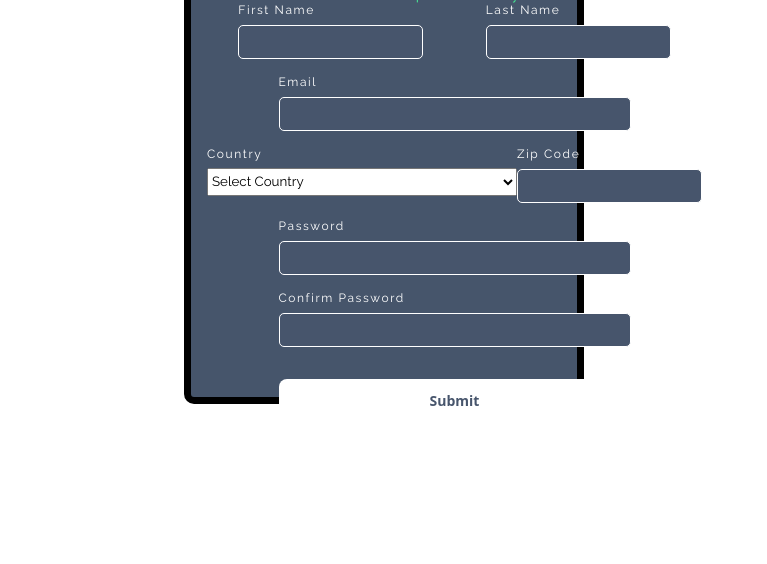
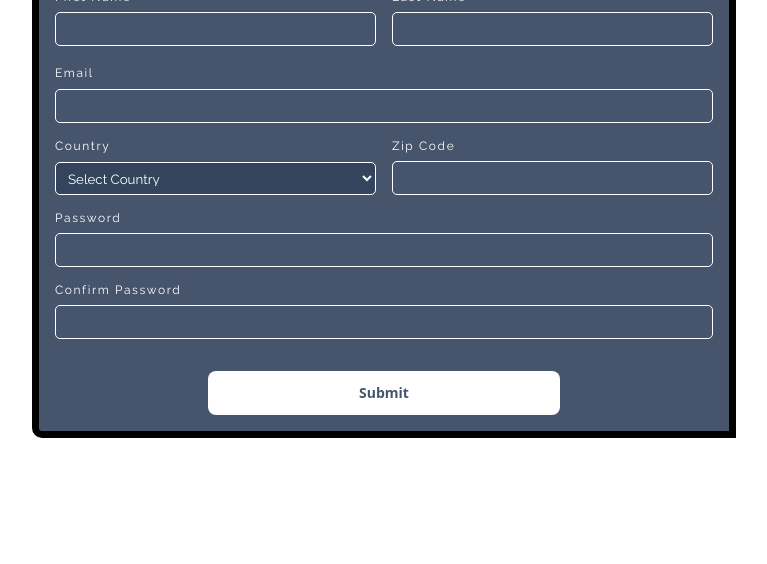
Before and after one commit to niko17x/general-form, a website: page index.html in a window 1280 px wide. Shown: the part 236-800 px from the top of the page, without its empty margins (256-1023 px from the left). Drawn offline with Linux system fonts and the light colour scheme; a web font is replaced by a local one.

Commit message:
Updated for theme color and fixed issue with error message span causing grid elements to shift unporportionatly

```diff
--- a/style.css
+++ b/style.css
@@ -13,17 +13,15 @@ body {
 }
 
 .container {
+  background: #32425be5;
   position: relative;
   display: grid;
   place-self: center;
   border: 7px solid black;
-  height: 60vh;
-  width: 25rem;
+  /* height: 65vh; */
+  width: 55vw;
   padding: 1rem;
   border-radius: 0 0 0 10px;
-
-  /* background: linear-gradient(#ffffff, #9198e5); */
-  background: #32425be5;
 }
 
 .form-header {
@@ -39,6 +37,7 @@ body {
 
 .form-header span {
   color: rgba(69, 247, 152, 0.863);
+  margin: 0.3rem 0 1rem 0;
 }
 
 .form-header span {
@@ -50,8 +49,8 @@ body {
   align-items: center;
   justify-content: center;
   position: absolute;
-  left: 96.4%;
-  bottom: 97%;
+  left: 97.4%;
+  bottom: 95.5%;
   height: 30px;
   width: 30px;
   border: 3px solid white;
@@ -61,7 +60,7 @@ body {
 }
 
 .form-header .close:hover {
-  background: yellow;
+  background: rgb(46, 80, 230);
   transform: scale(1.7);
 }
 
@@ -76,45 +75,45 @@ body {
   display: grid;
   grid-template-columns: 1fr 1fr;
   width: 100%;
-}
-
-.row-two,
-.row-four {
-  display: grid;
-  width: 100%;
-}
-
-.row-one .first-name,
-.row-one .last-name {
-  display: grid;
-  justify-content: space-evenly;
-}
-
-.row-two .email {
-  display: grid;
-  justify-content: space-evenly;
+  gap: 1rem;
 }
 
 .row-two input,
 .row-four input {
-  width: 22rem;
+  gap: 1rem;
 }
 
-.row-three .country,
-.row-three .zip-code {
+.row-four {
   display: grid;
-  justify-content: space-evenly;
+  gap: 1rem;
 }
 
-.row-four .password,
-.row-four .confirm-password {
-  display: grid;
-  justify-content: space-evenly;
+#password,
+#confirm-password,
+#email,
+#first-name,
+#last-name,
+#country,
+#zip-code {
+  width: 100%;
 }
 
-.row-four .confirm-password {
-  margin-top: 1rem;
+#country {
+  height: 2.1rem;
+  border: 1px solid white;
+  border-radius: 5px;
+  background: #32425be5;
+  color: white;
+  display: grid;
+  margin-top: 0.55rem;
+  padding: 0.5rem;
+  font-family: 'Raleway';
 }
+
+.error-msg {
+  opacity: 0.3;
+}
+
 
 label {
   /* visibility: hidden; */
@@ -141,7 +140,8 @@ input {
   color: white;
 }
 
-input:focus {
+input:focus,
+#country:focus {
   outline: none;
   /* border: 0; */
   box-shadow: none;
@@ -191,3 +191,31 @@ input:focus {
 .submit-btn:focus-visible {
   box-shadow: none;
 }
+
+
+/* ! DYNAMIC CLASSES: */
+.error {
+  color: rgb(255, 0, 0);
+
+}
+
+.error-glow {
+  box-shadow: 0 0 8px rgb(238, 112, 81);
+  padding: 3px 0px 3px 3px;
+  margin: 5px 1px 3px 0px;
+  border: 1px solid rgb(238, 112, 81);
+
+  color: rgb(238, 112, 81);
+}
+
+.success-glow {
+  box-shadow: 0 0 8px rgb(84, 238, 81);
+  padding: 3px 0px 3px 3px;
+  margin: 5px 1px 3px 0px;
+  border: 1px solid rgb(84, 238, 81);
+  color: rgb(84, 238, 81);
+}
+
+.is-blurred {
+  filter: blur(4px);
+}
```
